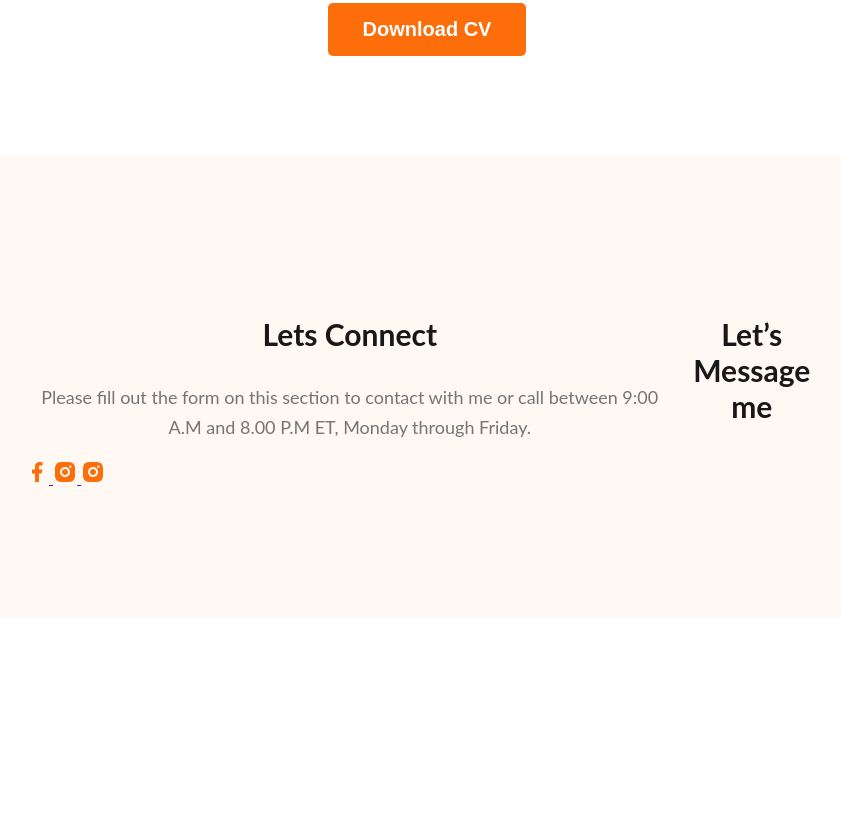
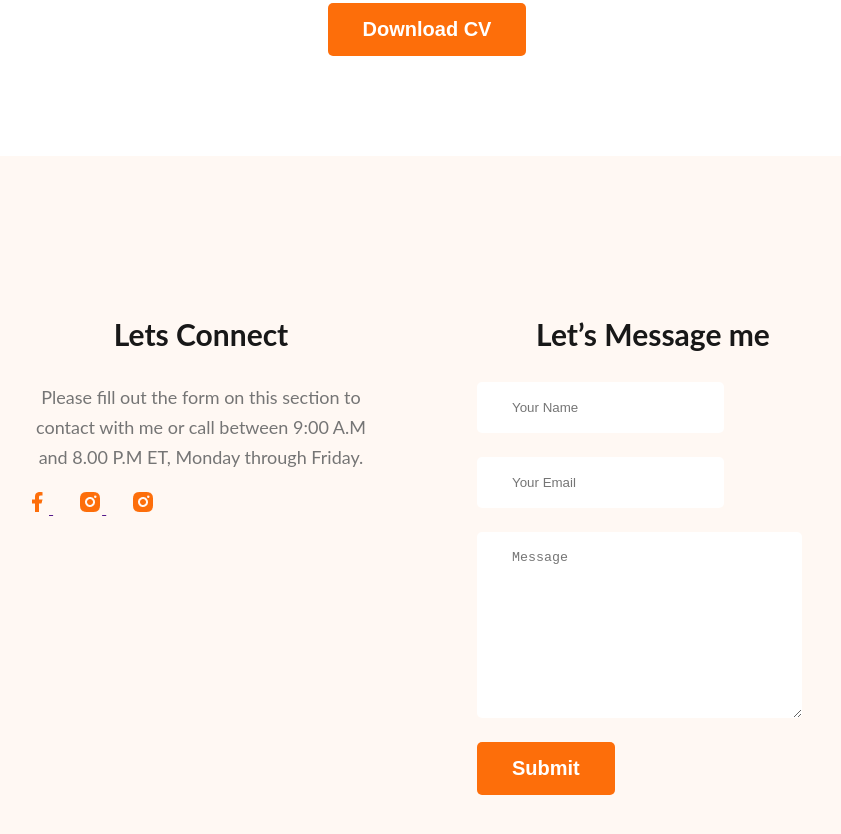
Before and after one commit to Faham73/webdeveloper-portfolio, a plain HTML site: page index.html in a window 1280 px wide. Shown: the part 2957-3791 px from the top of the page, without its empty margins (213-1054 px from the left). Before the commit the page ends 3582 px from the top, so only its background shows below. Drawn offline with Linux system fonts and the light colour scheme.

Commit message:
Finished footer with contact

```diff
--- a/index.html
+++ b/index.html
@@ -166,6 +166,12 @@
         </div>
         <div class="footer-column">
             <h3 class="section-title">Let’s Message me</h3>
+            <form class="contact" action="">
+            <input type="text" placeholder="Your Name">
+            <input type="email" name="" placeholder="Your Email" id="">
+            <textarea placeholder="Message" name="" id="" cols="30" rows="10"></textarea>
+                <input class="btn-primary" type="submit" value="Submit">
+            </form>
 
         </div>
     </footer>
--- a/styles/portfolio.css
+++ b/styles/portfolio.css
@@ -178,7 +178,8 @@
     font-weight: 700;
     margin-bottom: 10px;
 }
-.resume-item-institute{
+
+.resume-item-institute {
     margin-top: 0;
     margin-bottom: 20px;
 }
@@ -187,17 +188,40 @@
 .resume-item-description {
     color: #757575;
 }
-.resume-container hr{
+
+.resume-container hr {
     margin: 30px;
 }
-.download-cv{
+
+.download-cv {
     text-align: center;
     margin-top: 50px;
 }
+
 /* Footer sec */
-footer{
+footer {
     display: flex;
+    gap: 100px;
     background-color: #FFF8F3;
     padding: 130px 230px;
     margin-top: 100px;
 }
+
+.footer-column {
+    width: 50%;
+}
+.social-links a{
+    margin-right: 25px;
+}
+
+.contact input[type="text"],.contact input[type="email"],
+textarea {
+    display: block;
+    margin-bottom: 24px;
+    padding: 18px 35px;
+    color: #757575;
+    border-radius: 5px;
+    background: #FFF;
+    border: 0;
+}
+.contact input
```
